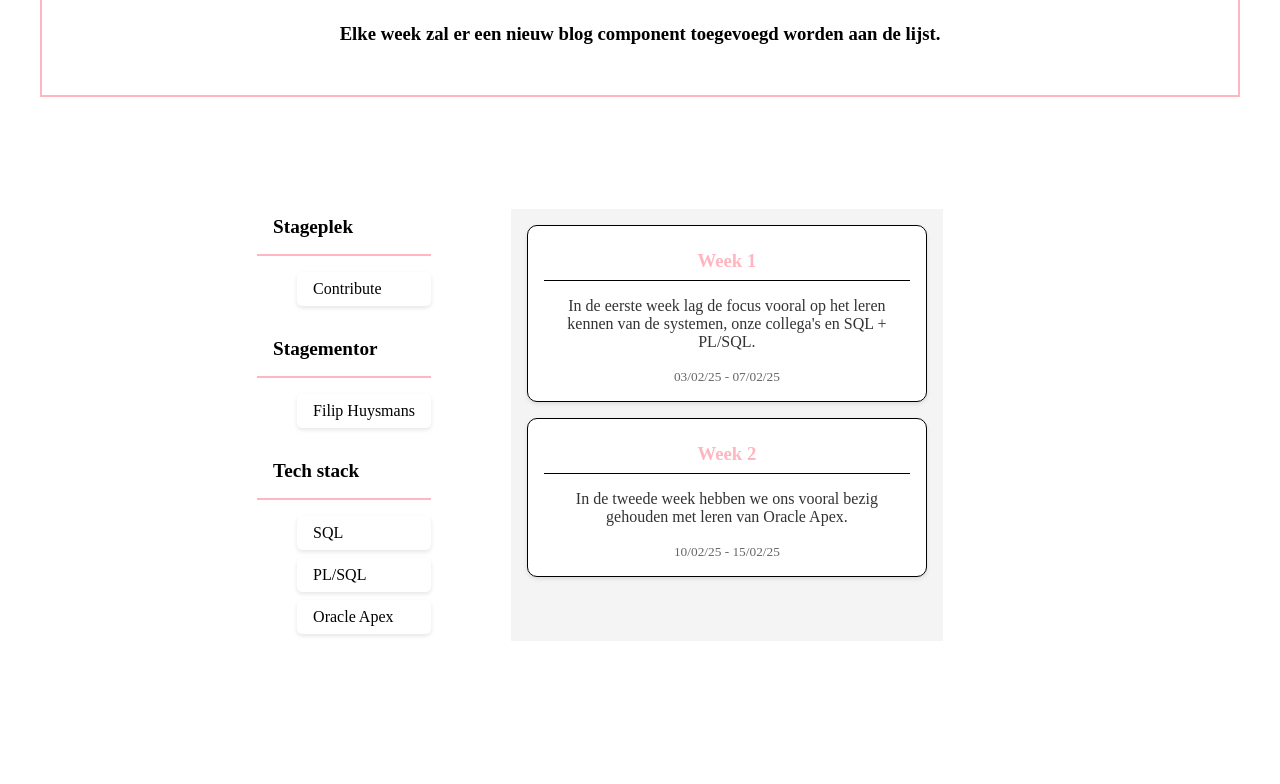
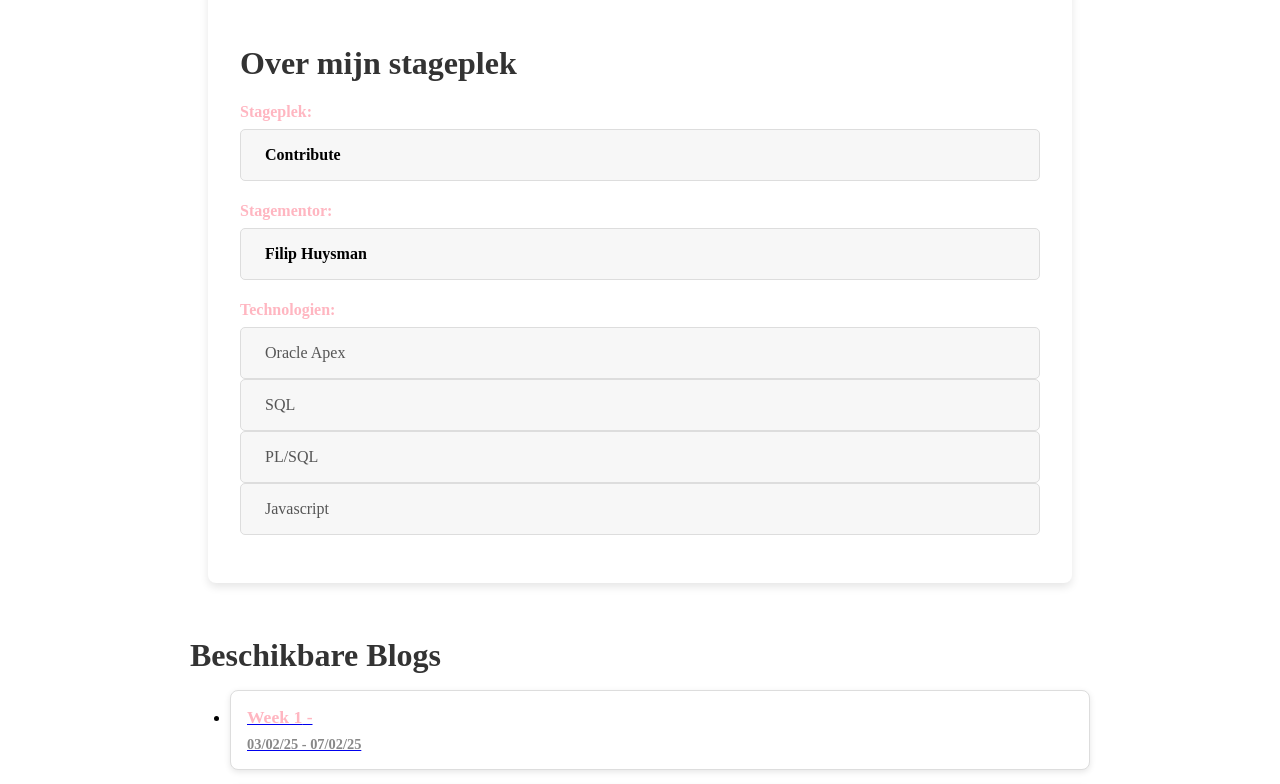
Before and after one commit to DenzelAP/Blogpost, a Next.js app: page /blogs in a window 1280 px wide. Shown: the part 380-1164 px from the top of the page. Built offline with nearby package versions, Linux system fonts and the light colour scheme.

Commit message:
additional styles and dynamic pages

```diff
--- a/src/components/Blog.tsx
+++ b/src/components/Blog.tsx
@@ -5,13 +5,15 @@ interface BlogProps {
   title: string;
   content: string;
   timestamp: string;
+  subcontent: string;
 }
 
-const Blog: React.FC<BlogProps> = ({ title, content, timestamp }) => {
+const Blog: React.FC<BlogProps> = ({ title, content, timestamp, subcontent }) => {
   return (
     <div className={styles.blogFrame}>
       <h3 className={styles.blogTitle}>{title}</h3>
       <p className={styles.content}>{content}</p>
+      <p className={styles.subcontent}>{subcontent}</p>
       <small className={styles.timestamp}>{timestamp}</small>
     </div>
   );
--- a/src/pages/blogs/index.tsx
+++ b/src/pages/blogs/index.tsx
@@ -1,51 +1,42 @@
+import Link from "next/link";
 import styles from "@/styles/Blog.module.css";
-import Blog from "@/components/Blog";
+
+const blogList = [
+  { id: "week-1", title: "Week 1", date: "03/02/25 - 07/02/25" },
+  { id: "week-2", title: "Week 2", date: "10/02/25 - 15/02/25" },
+];
 
 const Blogs = () => {
-  const messageWeek1: string =
-    "In de eerste week lag de focus vooral op het leren kennen van de systemen, onze collega's en SQL + PL/SQL.";
-  const messageWeek2: string = "In de tweede week hebben we ons vooral bezig gehouden met leren van Oracle Apex.";
   return (
-    <div>
-      <div className={styles.mainHeader}>
-        <h3>Elke week zal er een nieuw blog component toegevoegd worden aan de lijst.</h3>
+    <div className={styles.main}>
+      <div className={styles.companyInfo}>
+        <h2 className={styles.companyInfoTitle}>Over mijn stageplek</h2>
+        <ul className={styles.companyInfoList}>
+          <h4 className={styles.companyInfoSubTitle}>Stageplek: </h4>
+          <li className={styles.companyInfoListItem}><a href="http://www.contribute.be" target="_blank" rel="noopener noreferrer">Contribute</a></li>
+          <h4 className={styles.companyInfoSubTitle}>Stagementor: </h4>
+          <li className={styles.companyInfoListItem}><a href="https://be.linkedin.com/in/filiphuysmans?original_referer=https%3A%2F%2Fwww.google.com%2F">Filip Huysman</a></li>
+          <h4 className={styles.companyInfoSubTitle}>Technologien: </h4>
+          <li className={styles.companyInfoListItem}>Oracle Apex</li>
+          <li className={styles.companyInfoListItem}>SQL</li>
+          <li className={styles.companyInfoListItem}>PL/SQL</li>
+          <li className={styles.companyInfoListItem}>Javascript</li>
+        </ul>
       </div>
-      <main className={styles.main}>
-        <div className={styles.listContainer}>
-          <div>
-            <h3 className={styles.title}>Stageplek</h3>
-            <ul className={styles.stageLijst}>
-              <li className={styles.stageLijstItem}>Contribute</li>
-            </ul>
-
-            <h3 className={styles.title}>Stagementor</h3>
-
-            <ul className={styles.stageLijst}>
-              <li className={styles.stageLijstItem}>Filip Huysmans</li>
-            </ul>
-
-            <h3 className={styles.title}>Tech stack</h3>
-            <ul className={styles.stageLijst}>
-              <li className={styles.stageLijstItem}>SQL</li>
-              <li className={styles.stageLijstItem}>PL/SQL</li>
-              <li className={styles.stageLijstItem}>Oracle Apex</li>
-            </ul>
-          </div>
-        </div>
-
-        <div className={styles.blogContainer}>
-          <Blog
-            title="Week 1"
-            content={messageWeek1}
-            timestamp="03/02/25 - 07/02/25"
-          />
-          <Blog
-            title="Week 2"
-            content={messageWeek2}
-            timestamp="10/02/25 - 15/02/25"
-          />
-        </div>
-      </main>
+      <div className={styles.blogList}>
+        <h1 className={styles.blogHeader}>Beschikbare Blogs</h1>
+        <ul>
+          {blogList.map((blog) => (
+            <li key={blog.id} className={styles.blogItem}>
+              <Link href={`/blogs/${blog.id}`}>
+                <p className={styles.blogLink}>
+                  {blog.title} - <span className={styles.blogDate}>{blog.date}</span>
+                </p>
+              </Link>
+            </li>
+          ))}
+        </ul>
+      </div>
     </div>
   );
 };
--- a/src/styles/Blog.module.css
+++ b/src/styles/Blog.module.css
@@ -1,80 +1,108 @@
 .main {
   display: flex;
+  flex-direction: column;
   justify-content: center;
   align-items: center;
-  height: 1fr;
+  margin: 3rem 0;
 }
 
-.content {
-  margin: 1rem 0;
-  font-size: 1rem;
-  color: #333;
+.companyInfo {
+  background-color: #fff;
+  padding: 2rem;
+  box-shadow: 0 4px 8px rgba(0, 0, 0, 0.1);
+  border-radius: 8px;
+  width: 80%;
+  max-width: 800px;
+  margin-bottom: 2rem;
 }
 
-.timestamp {
-  color: #666;
+.companyInfoTitle {
+  font-size: 2rem;
+  color: #333;
+  margin-bottom: 1rem;
 }
 
-.blogContainer {
-  text-align: center;
-  padding: 1rem;
-  margin: 5rem;
-  background-color: #f4f4f4;
-  height: 25rem;
-  width: 25rem;
+.companyInfoList {
+  list-style-type: none;
+  padding: 0;
 }
 
-.blogFrame {
-  border: 1px solid black;
-  border-radius: 10px;
+.companyInfoSubTitle {
+  color: lightpink;
+  margin-bottom: 0.5rem;
+}
+
+.companyInfoListItem {
+  padding: 1rem 1.5rem;
+  background-color: #f7f7f7; /* Lichte achtergrond om het er klikbaar uit te laten zien */
+  border: 1px solid #ddd; /* Grijze rand voor extra definitie */
+  border-radius: 5px;
+  color: #555;
+  transition: background-color 0.3s ease, transform 0.2s ease, box-shadow 0.2s ease;
+  cursor: pointer; /* Geeft aan dat het klikbaar is */
+}
+
+.companyInfoListItem:hover {
+  background-color: #e0e0e0; /* Lichte grijze achtergrond bij hover */
+  box-shadow: 0 4px 8px rgba(0, 0, 0, 0.1); /* Voeg schaduw toe voor een knop-effect */
+  transform: translateY(-2px); /* Verhoogt de lijstitem bij hover voor een interactief gevoel */
+}
+
+.companyInfoListItem a {
+  color: black;
+  text-decoration: none;
+  font-weight: bold;
+}
+
+.companyInfoListItem a:hover {
+  text-decoration: underline;
+  color: #333; /* Verduidelijk de kleur bij hover om het meer zichtbaar te maken */
+}
+
+.blogList {
+  width: 80%;
+  max-width: 900px;
+}
+
+.blogHeader {
+  font-size: 2rem;
+  color: #333;
+  margin-bottom: 1rem;
+}
+
+.blogItem {
   padding: 1rem;
   margin-bottom: 1rem;
-  max-width: 25rem;
   background-color: #fff;
-  box-shadow: 0 2px 4px rgba(0, 0, 0, 0.1);
+  border: 1px solid #ddd;
+  border-radius: 8px;
+  box-shadow: 0 2px 6px rgba(0, 0, 0, 0.1);
+  transition: box-shadow 0.3s ease, transform 0.3s ease;
 }
 
-.mainHeader {
-  text-align: center;
-  border: 2px solid lightpink;
-  padding: 2rem;
-  margin: 2rem;
+.blogItem:hover {
+  box-shadow: 0 4px 10px rgba(0, 0, 0, 0.1);
+  transform: translateY(-5px);
 }
 
-.stageLijst {
-  list-style-type: none;
+.blogLink {
+  text-decoration: none;
+  color: lightpink;
+  font-weight: bold;
+  font-size: 1.1rem;
 }
 
-.stageLijstItem {
-  background: white;
-  padding: 0.5rem 1rem;
-  margin: 0.5rem 0;
-  border-radius: 5px;
-  box-shadow: 0 2px 4px rgba(0, 0, 0, 0.1);
+.blogLink:hover {
+  color: #e84f7d; /* Donkerdere roze voor hover effect */
 }
 
-.listContainer {
-  display: flex;
-  flex-direction: row;
+.blogDate {
+  font-size: 0.9rem;
+  color: #888;
+  display: block;
+  margin-top: 0.5rem;
 }
 
-.infoTitle {
-  display: flex;
-  justify-content: center;
-  align-items: center;
-  padding: 1rem;
+.blogItem p {
+  margin: 0;
 }
-
-.title {
-  margin: 0;
-  padding: 1rem;
-  font-size: 1.2rem;
-  border-bottom: 2px solid lightpink;
-}
-
-.blogTitle {
-  padding: 0.5rem;
-  margin: 0;
-  color: lightpink;
-  border-bottom: 1px solid black;
-}
--- a/src/styles/Home.module.css
+++ b/src/styles/Home.module.css
@@ -46,10 +46,12 @@
   justify-content: center;
   align-items: center;
   margin-top: 1rem;
+  height: 1fr;
 }
 
 .welcomeText{
   border: 2px solid lightpink;
+  border-radius: 14px;
   padding: 1rem;
   margin-top: 5rem;
 }
```
Also changed, not shown: src/data/blogData.ts (added, +24 -0 lines), src/pages/blogs/[id].tsx (added, +24 -0 lines), src/styles/BlogPage.module.css (added, +12 -0 lines).
